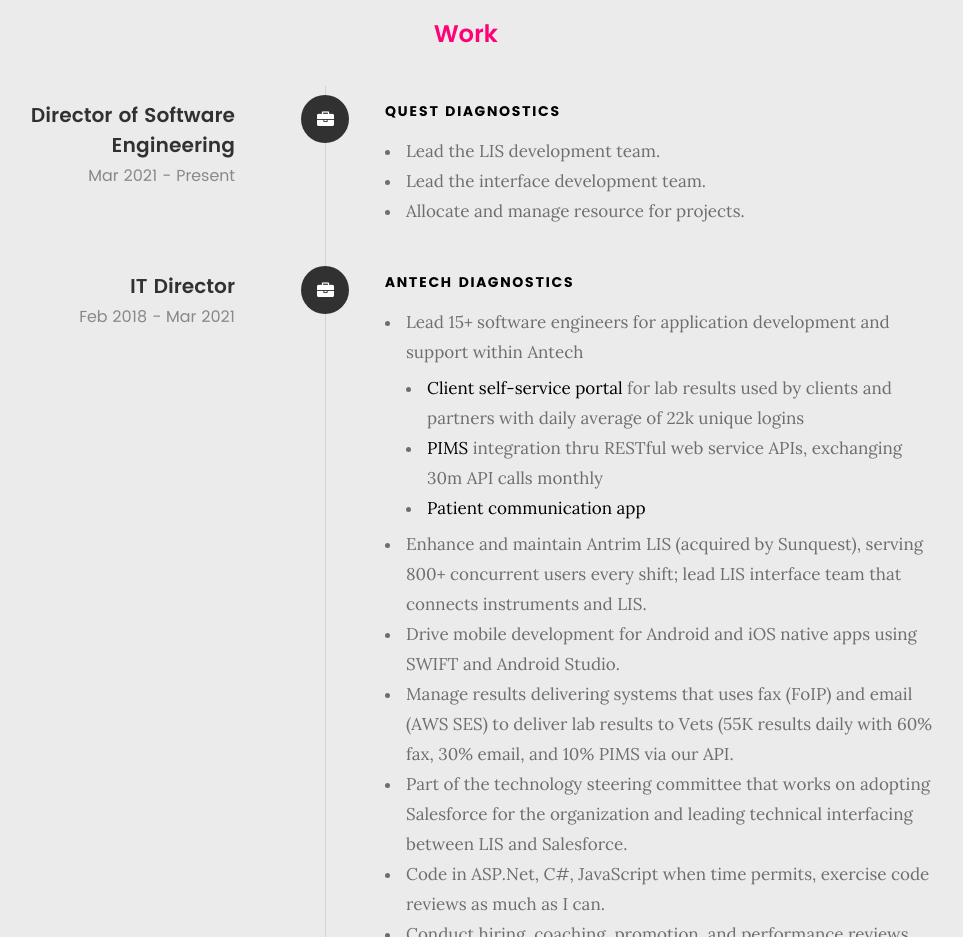
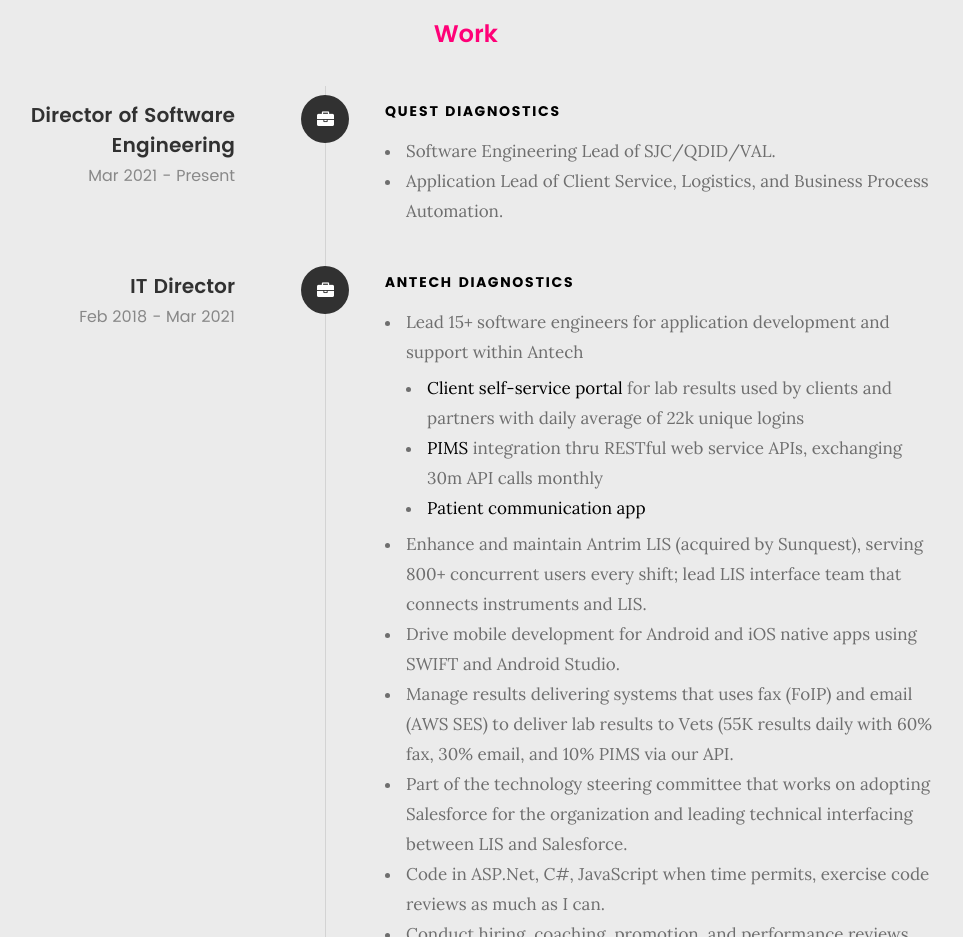
Before and after one commit to vsfan/vsfan.github.io, a plain HTML site: page index.html in a window 1280 px wide. Shown: the part 1660-2597 px from the top of the page, without its empty margins (174-1137 px from the left). Drawn offline with Linux system fonts and the light colour scheme; files whose address does not match are found by name.

Commit message:
update job details

```diff
--- a/index.html
+++ b/index.html
@@ -186,9 +186,8 @@
 						<div class="timeline-content">
 							<h5><a href="http://www.questdiagnostics.com">Quest Diagnostics</a></h5>
 							<ul>
-								<li>Lead the LIS development team.</li>
-								<li>Lead the interface development team.</li>
-								<li>Allocate and manage resource for projects.</li>
+								<li>Software Engineering Lead of SJC/QDID/VAL.</li>
+								<li>Application Lead of Client Service, Logistics, and Business Process Automation.</li>
 							</ul>
 						</div>
 					</div>
```
